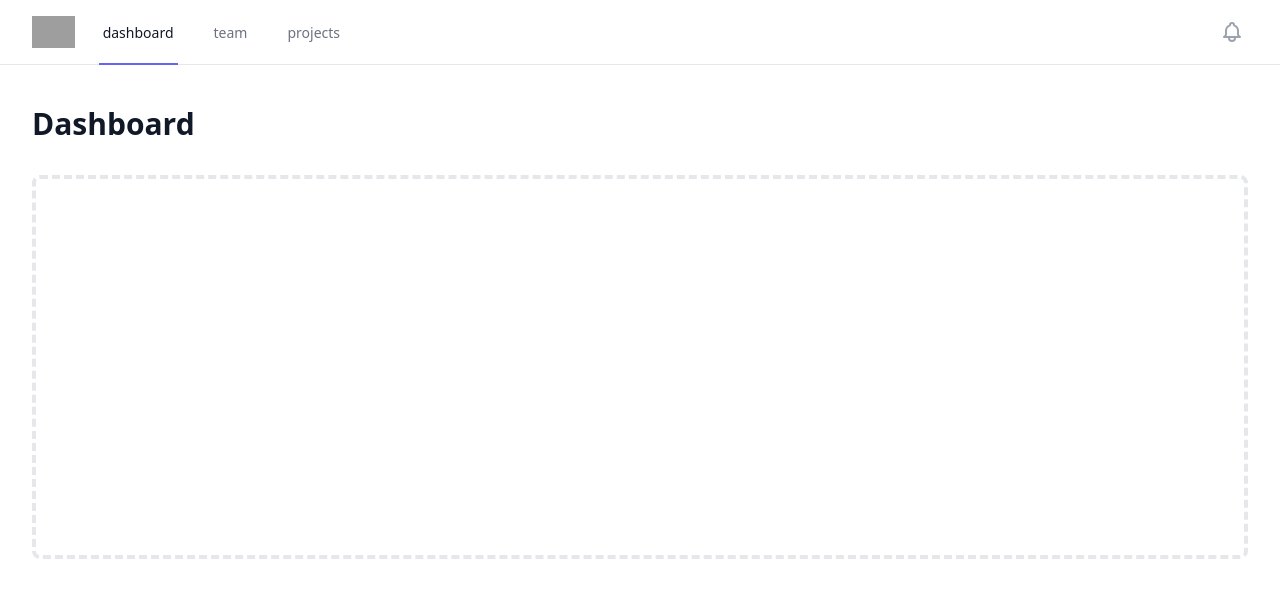
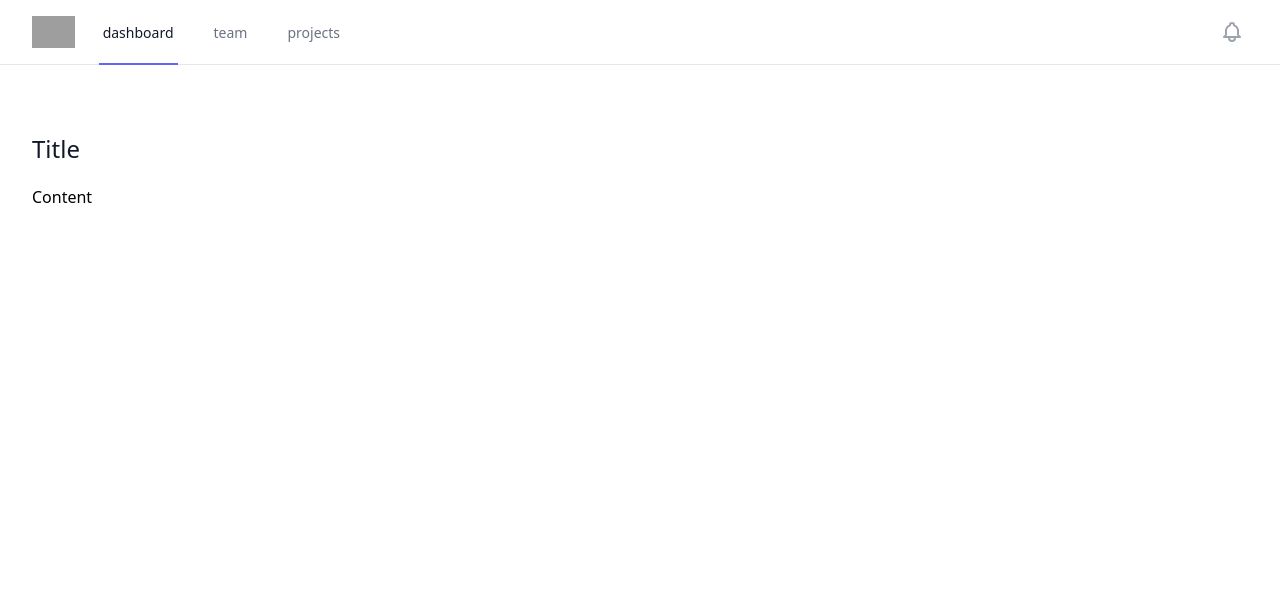
Before and after one commit to heiheiheiko/cv, a Vue app: page / in a window 1280 px wide. Shown: the top 598 px of the page. Built offline with nearby package versions, Linux system fonts and the light colour scheme; grey boxes are pictures that could not be loaded.

Commit message:
Add slot to AppLayout and use it in HomePage

```diff
--- a/src/components/AppLayout.vue
+++ b/src/components/AppLayout.vue
@@ -4,19 +4,11 @@
     <AppNavigation />
 
     <div class="py-10">
-      <header>
-        <div class="max-w-7xl mx-auto px-4 sm:px-6 lg:px-8">
-          <h1 class="text-3xl font-bold leading-tight text-gray-900">
-            Dashboard
-          </h1>
-        </div>
-      </header>
-
       <main>
         <div class="max-w-7xl mx-auto sm:px-6 lg:px-8">
           <!-- Replace with your content -->
           <div class="px-4 py-8 sm:px-0">
-            <div class="border-4 border-dashed border-gray-200 rounded-lg h-96" />
+            <slot />
           </div>
           <!-- /End replace -->
         </div>
--- a/src/views/HomePage.vue
+++ b/src/views/HomePage.vue
@@ -1,15 +1,26 @@
 <template>
-  <AppLayout />
+  <AppLayout>
+    <BaseSection>
+      <BaseSectionTitle> Title </BaseSectionTitle>
+      <BaseSectionBody> Content </BaseSectionBody>
+    </BaseSection>
+  </AppLayout>
 </template>
 
 <script lang="ts">
 import { defineComponent } from 'vue';
 import AppLayout from '@/components/AppLayout.vue';
+import BaseSection from '@/components/BaseSection.vue';
+import BaseSectionTitle from '@/components/BaseSectionTitle.vue';
+import BaseSectionBody from '@/components/BaseSectionBody.vue';
 
 export default defineComponent({
-  name: 'Home',
+  name: 'HomePage',
   components: {
     AppLayout,
+    BaseSection,
+    BaseSectionTitle,
+    BaseSectionBody,
   },
 });
 </script>
```
